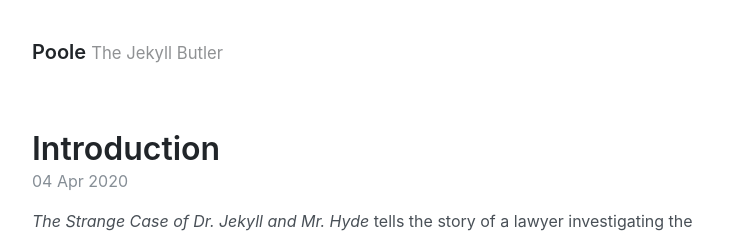
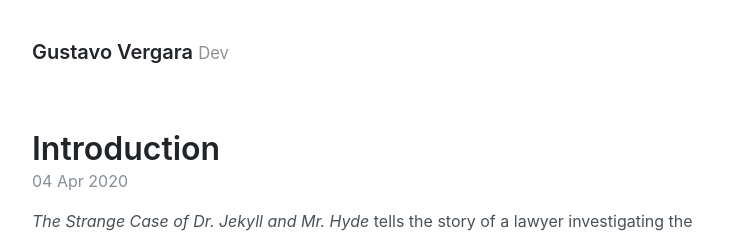
Before and after one commit to GustavoVergara/GustavoVergara.github.io, a Jekyll site: the page built from index.html, in a window 1280 px wide. Shown: the top 234 px of the page, without its empty margins (272-1006 px from the left). Built offline with Jekyll 4.4.1, drawn with Linux system fonts in a browser that asks for light colours; the list of posts is cut into pages by our own code.

Commit message:
Change title and author info

```diff
--- a/_config.yml
+++ b/_config.yml
@@ -1,7 +1,7 @@
 # Setup
-title: Poole
-tagline: The Jekyll Butler
-url: https://getpoole.com
+title: Gustavo Vergara
+tagline: Dev
+url: https://gustavovergara.github.io
 paginate: 1
 baseurl: ""
 permalink: pretty
@@ -28,14 +28,13 @@
 
 # Options
 
-# Replace this value and uncomment to enable Google Analytics tracking
-# ga_analytics: UA-000000-0
+ga_analytics: G-EEX6L63TQF
 
 # Specify the author for blog posts
 author:
-  name: Mark Otto
-  url: https://twitter.com/mdo
-  email: markdotto@gmail.com
+  name: Gustavo Vergara
+  url: https://github.com/GustavoVergara
+  email: gustavovergara.dev@gmail.com
 
 # Custom vars
 version: 3.0.0
```
